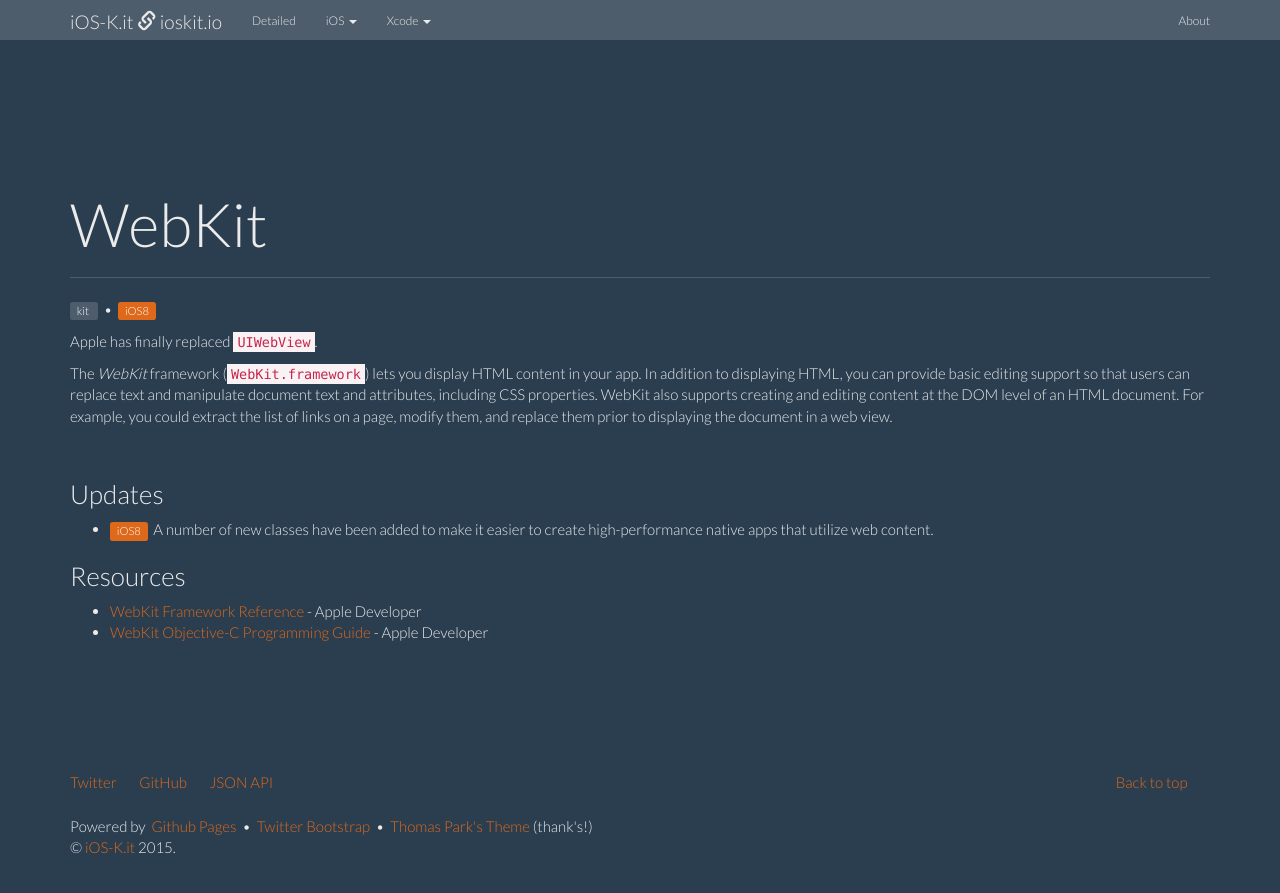
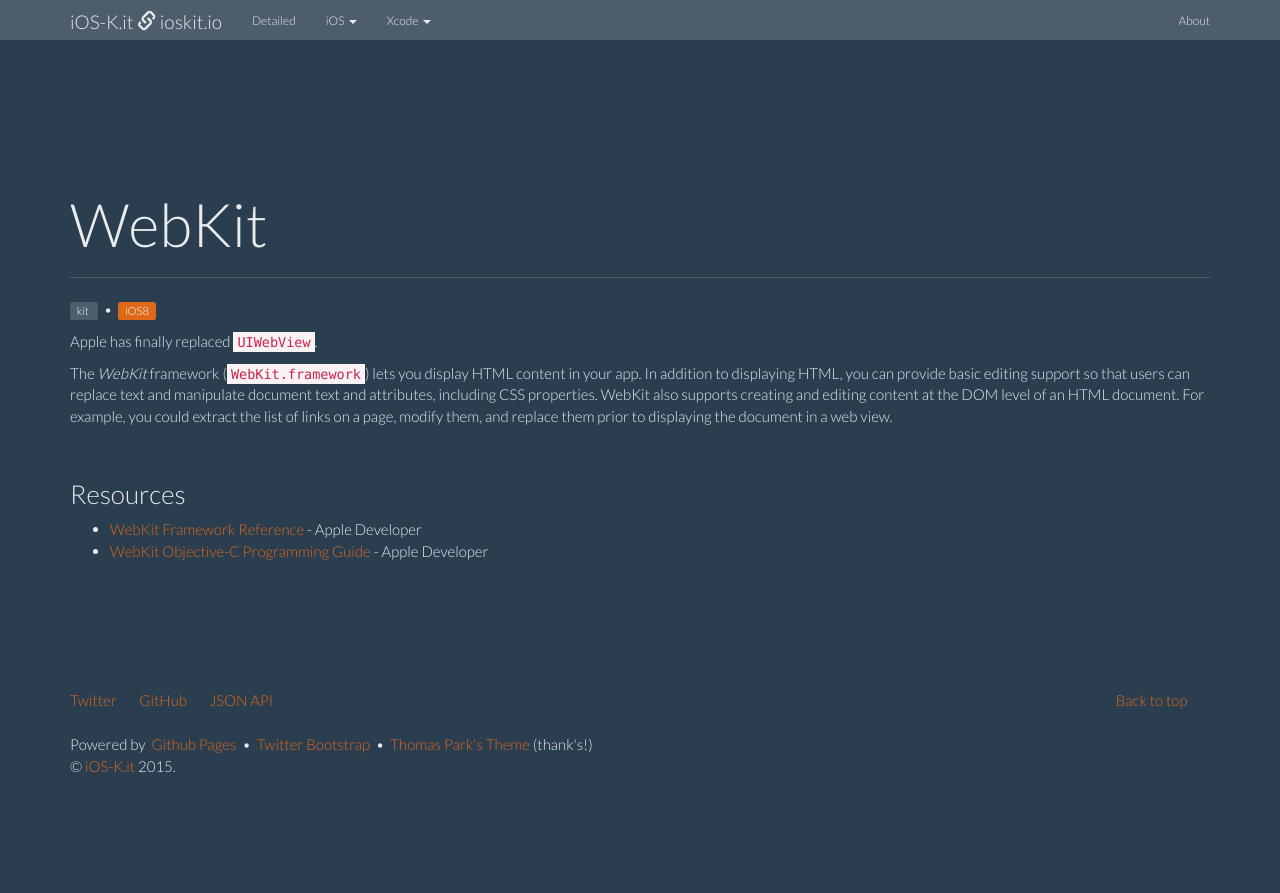
Before and after one commit to ioskit/ioskit.github.io, a Jekyll site: the page built from _kits/WebKit.md, in a window 1280 px wide and 934 px high. Shown: the top 893 px of the window. Built offline with Jekyll 4.4.1, drawn with Linux system fonts in a browser that asks for light colours; nearby versions of some CDN libraries.

Commit message:
Kit: WebKit.

```diff
--- a/_kits/WebKit.md
+++ b/_kits/WebKit.md
@@ -7,7 +7,7 @@
 icon:
 xcode:
 since: iOS8
-detailedUpdates:
+detailedUpdates__:
  - update:
      ios: iOS8
      brief: "A number of new classes have been added to make it easier to create high-performance native apps that utilize web content."
```
